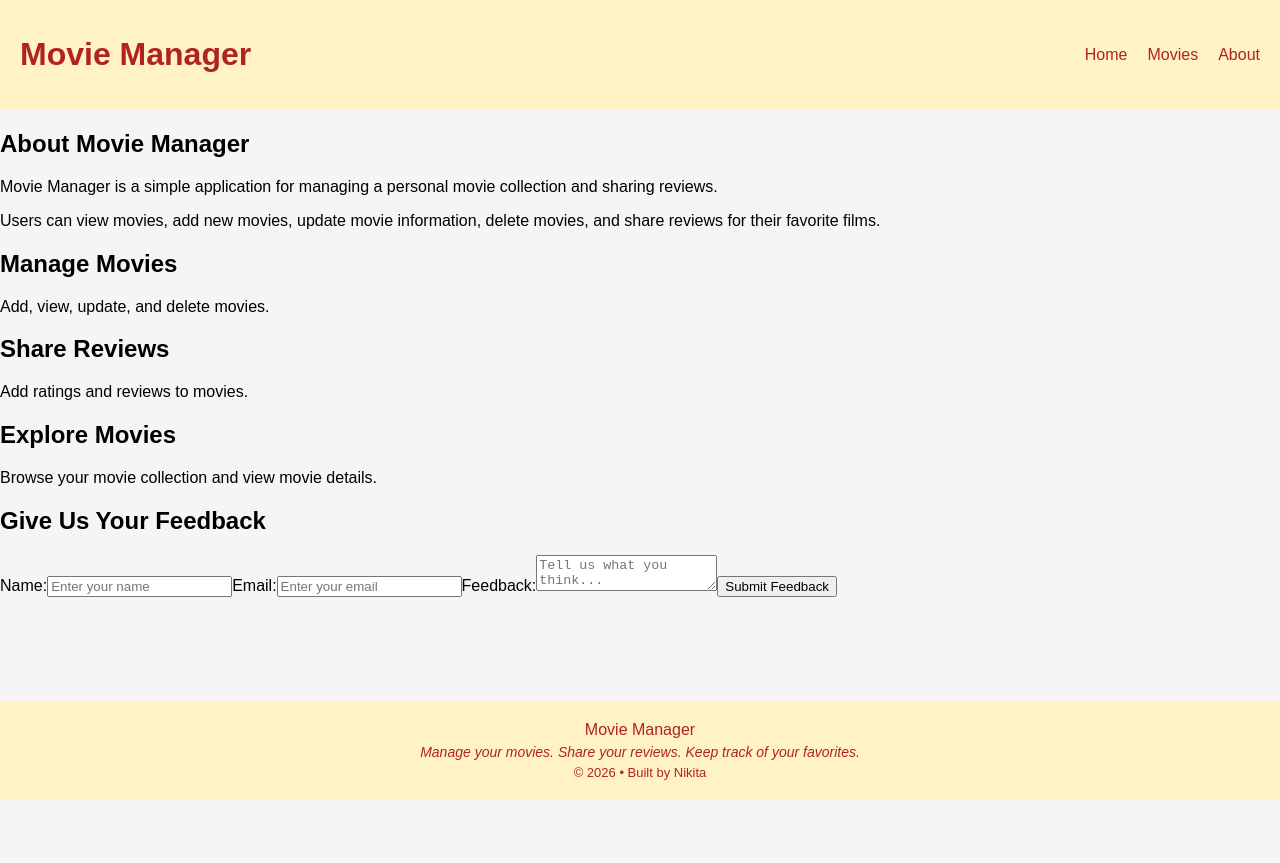
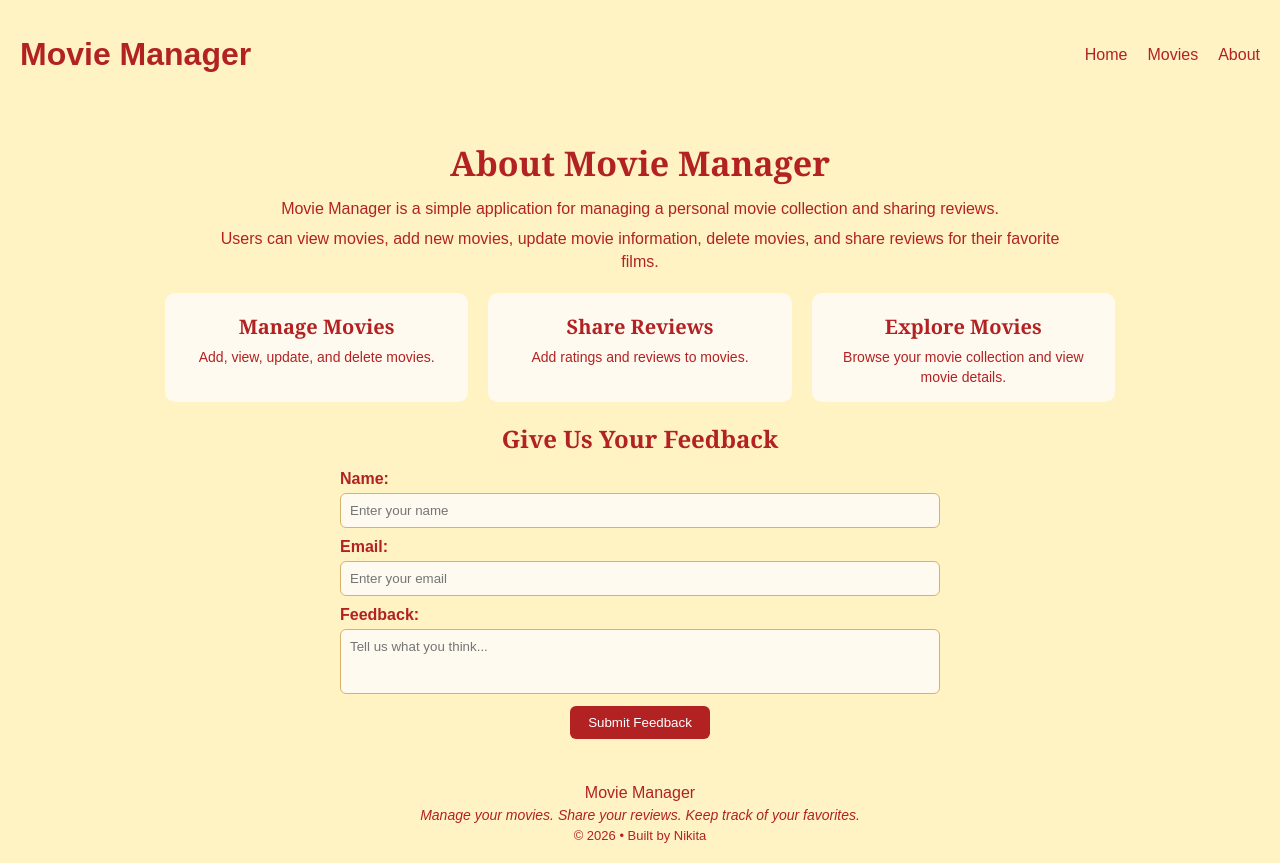
Before and after one commit to NP319/unit-2-project-movie-manager, a React (Vite) app in the folder react-frontend-app/: page /about in a window 1280 px wide. Before the commit the page ends 800 px from the top, so only its background shows below. Built offline with nearby package versions, Linux system fonts and the light colour scheme.

Commit message:
Added about page css

```diff
--- a/react-frontend-app/src/index.css
+++ b/react-frontend-app/src/index.css
@@ -98,6 +98,136 @@ main {
   text-decoration: underline;
 }
 
+/* ABOUT PAGE */
+
+/* About page layout */
+.about-card {
+  flex: 1;
+  background-color: #fff3c4;
+  color: #b22222;
+  padding: 25px 40px;
+  box-sizing: border-box;
+  text-align: center;
+}
+
+/* About page title */
+.about-card h1 {
+  margin: 5px 0 12px;
+  font-family: Georgia, serif;
+  font-size: 34px;
+  color: #b22222;
+}
+
+/* About page description */
+.about-card > p {
+  max-width: 850px;
+  margin: 8px auto;
+  font-size: 16px;
+  line-height: 1.4;
+}
+
+/* Movie Manager features */
+.about-features {
+  display: flex;
+  gap: 20px;
+  max-width: 950px;
+  margin: 20px auto;
+}
+
+/* Individual feature boxes */
+.feature-box {
+  flex: 1;
+  padding: 15px;
+  background-color: #fffaf0;
+  border-radius: 10px;
+  text-align: center;
+}
+
+/* Feature titles */
+.feature-box h2 {
+  margin: 5px 0 8px;
+  font-family: Georgia, serif;
+  font-size: 20px;
+  color: #b22222;
+}
+
+/* Feature descriptions */
+.feature-box p {
+  margin: 0;
+  font-size: 14px;
+  line-height: 1.4;
+}
+
+/* Feedback form */
+.about-card form {
+  max-width: 600px;
+  margin: 20px auto 0;
+  text-align: left;
+}
+
+/* Feedback form title */
+.about-card form h2 {
+  text-align: center;
+  margin: 10px 0 15px;
+  font-family: Georgia, serif;
+  font-size: 24px;
+  color: #b22222;
+}
+
+/* Form labels */
+.about-card label {
+  display: block;
+  margin-bottom: 10px;
+  color: #b22222;
+  font-weight: bold;
+}
+
+/* Form inputs */
+.about-card input,
+.about-card textarea {
+  display: block;
+  width: 100%;
+  margin-top: 5px;
+  padding: 9px;
+  box-sizing: border-box;
+  border: 1px solid #d6b36a;
+  border-radius: 6px;
+  font-family: Arial, sans-serif;
+  background-color: #fffaf0;
+}
+
+/* Feedback textarea */
+.about-card textarea {
+  height: 65px;
+  resize: none;
+}
+
+/* Submit button */
+.about-card button {
+  display: block;
+  margin: 12px auto 0;
+  padding: 9px 18px;
+  border: none;
+  border-radius: 6px;
+  background-color: #b22222;
+  color: white;
+  cursor: pointer;
+  transition: transform 0.2s ease;
+}
+
+/* Submit button hover effect */
+.about-card button:hover {
+  transform: translateY(-2px);
+}
+
+/* Feedback success message */
+.about-card form > p {
+  text-align: center;
+  margin: 10px 0 0;
+  font-weight: bold;
+  color: #b22222;
+}
+
 /* Footer styling */
 .footer {
   padding: 15px 20px;
```
